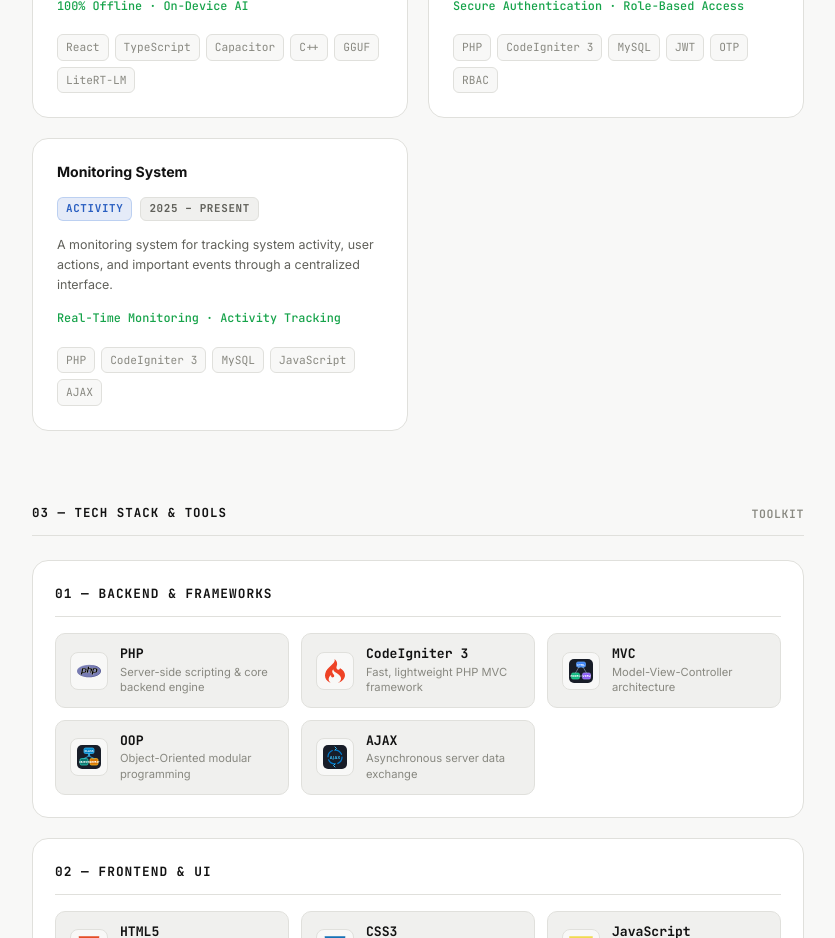
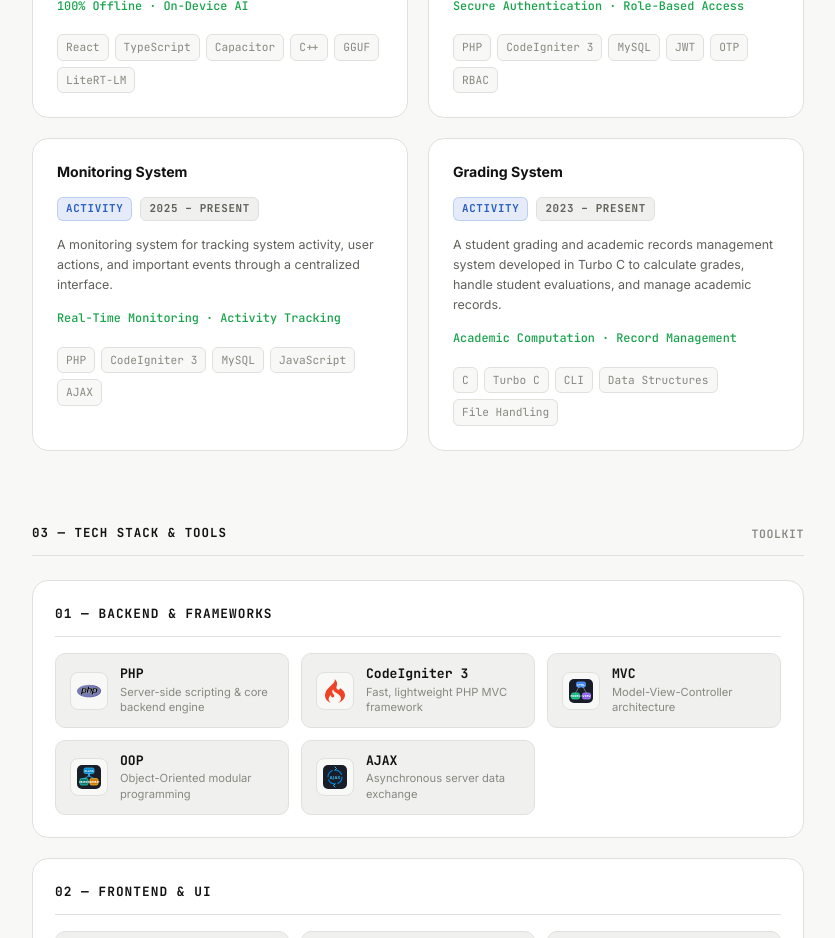
Before and after one commit to kitzroca/portfolio, a React (Vite) app: page / in a window 1280 px wide. Shown: the part 880-1818 px from the top of the page, without its empty margins (420-1255 px from the left). Built offline with nearby package versions, Linux system fonts and the light colour scheme; no server answers; the database is empty.

Commit message:
Add Grading System project (Turbo C, 2023 - PRESENT) to portfolio projects

```diff
--- a/src/data/portfolioData.ts
+++ b/src/data/portfolioData.ts
@@ -120,6 +120,17 @@ export const initialPortfolioData: PortfolioData = {
           'A monitoring system for tracking system activity, user actions, and important events through a centralized interface.',
         tech: ['PHP', 'CodeIgniter 3', 'MySQL', 'JavaScript', 'AJAX'],
         stats: 'Real-Time Monitoring · Activity Tracking',
+        live_url: '#',
+        github_url: 'https://github.com/kitzroca',
+      },
+      {
+        title: 'Grading System',
+        period: '2023 – PRESENT',
+        badge: 'Activity',
+        description:
+          'A student grading and academic records management system developed in Turbo C to calculate grades, handle student evaluations, and manage academic records.',
+        tech: ['C', 'Turbo C', 'CLI', 'Data Structures', 'File Handling'],
+        stats: 'Academic Computation · Record Management',
         live_url: '#',
         github_url: 'https://github.com/kitzroca',
       },
```
